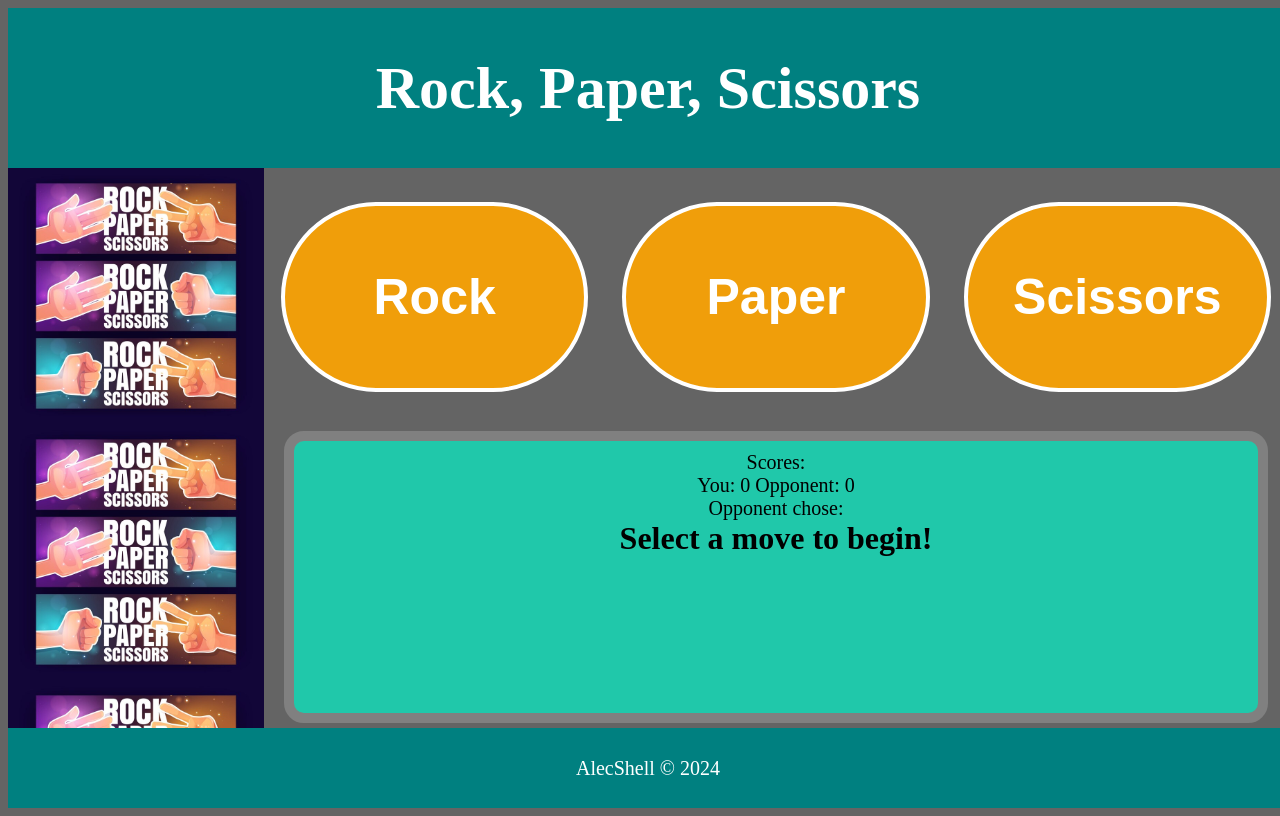
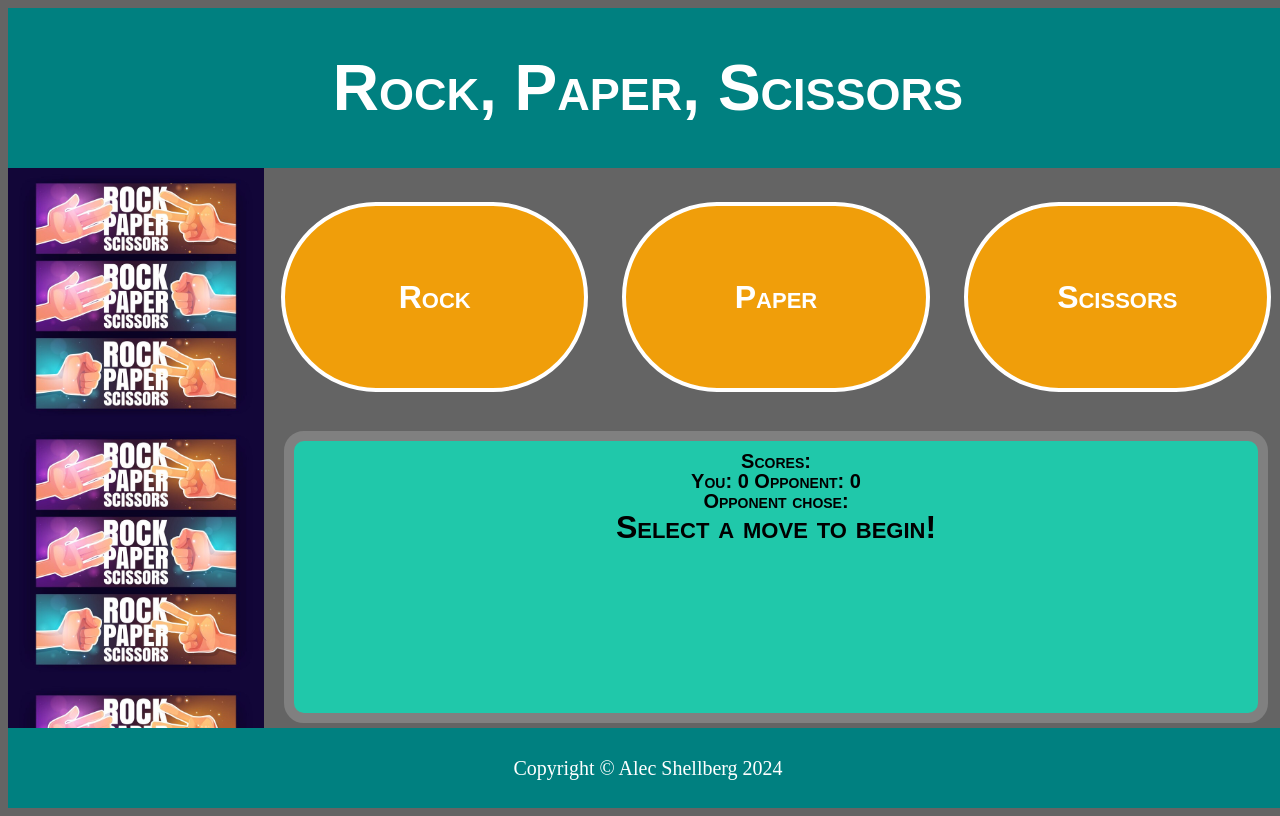
Before and after one commit to alec-shell/RockPaperScissors, a plain HTML site: page index.html in a window 1280 px wide. Drawn offline with Linux system fonts and the light colour scheme.

Commit message:
Updated font styling

```diff
--- a/index.html
+++ b/index.html
@@ -28,7 +28,7 @@
         </div>
     </div>
 
-    <footer id="footer">AlecShell © 2024</footer>
+    <footer id="footer">Copyright © Alec Shellberg 2024</footer>
 
 </body>
 
--- a/script.js
+++ b/script.js
@@ -64,6 +64,7 @@ function playRound(userMove) {
     else displayOutput(result, compMove);
 }
 
+//execution
 
 let humanScore = 0;
 let computerScore = 0;
--- a/style.css
+++ b/style.css
@@ -17,7 +17,7 @@ body {
     height: 20%;
     align-items: center;
     justify-content: center;
-    font-size: 30px;
+    font: small-caps bold 32px/1 sans-serif;
 }
 
 #content {
@@ -55,8 +55,7 @@ body {
     border: 4px solid white;
     border-radius: 100px;
     background-color: rgb(255, 165, 0, .9);
-    font-size: 50px;
-    font-weight: 900;
+    font: small-caps bold 32px/1 sans-serif;
 }
 
 .moves:hover {
@@ -67,15 +66,14 @@ body {
     border: 4px solid rgb(255, 255, 255, .8);
     border-radius: 100px;
     background-color: rgb(255, 165, 0, .855);
-    font-size: 48px;
-    font-weight: 900;
+    font: small-caps bold 30px/1 sans-serif;
 }
 
 #output {
     display: flex;
     flex-direction: column;
     align-items: center;
-    font-size: 20px;
+    font: small-caps bold 20px/1 sans-serif;
     background-color: rgb(32, 200, 170);
     color: black;
     min-height: 45%;
```
